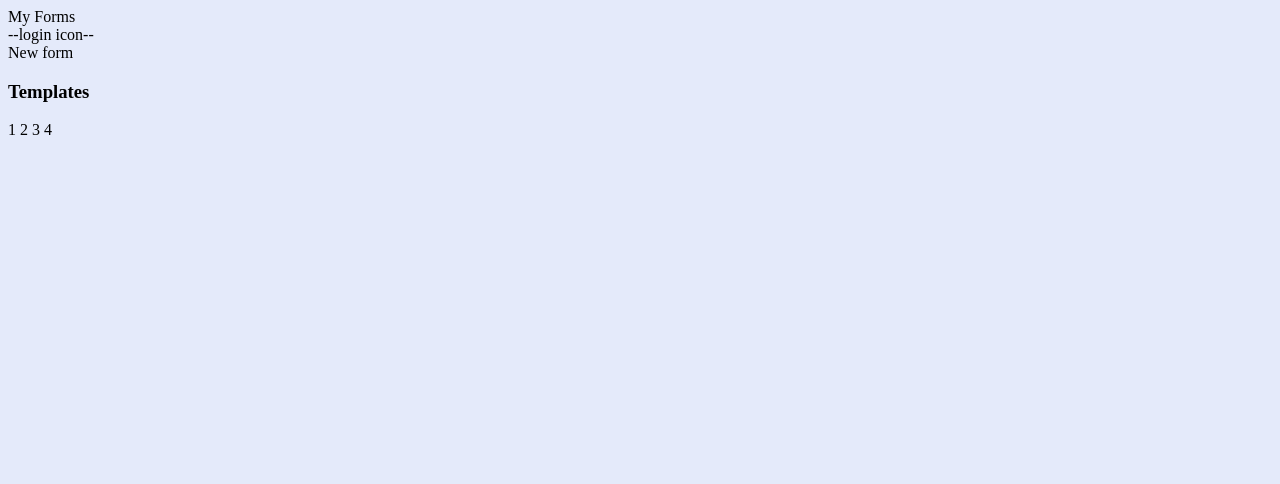
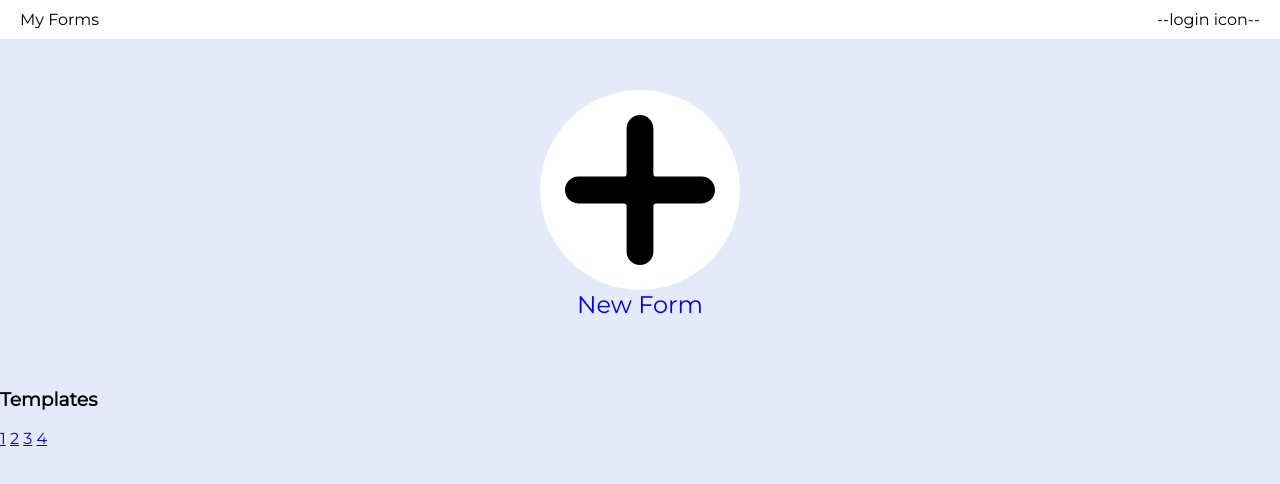
Before and after one commit to kirsider/MyForms, a plain HTML site: page MainPage.html in a window 1280 px wide. Drawn offline with Linux system fonts and the light colour scheme.

Commit message:
added add form link

```diff
--- a/MainPage.html
+++ b/MainPage.html
@@ -1,28 +1,39 @@
 <!DOCTYPE html>
 <html lang="ru">
+
 <head>
-	<meta charset="UTF-8">
+    <meta charset="UTF-8">
     <title>My Forms</title>
     <link rel="stylesheet" href="css/style.css">
 </head>
+
 <body>
-	<header>
-        <div>
+    <header>
+        <div class="main-link">
             My Forms
         </div>
-        <div>
+        <div class="account-link">
             --login icon--
         </div>
     </header>
     <main>
-        <a>New form</a>
+        <div class="box">
+            <a href="/Editor.html">
+                <div class="create-form-box">
+                </div>
+                New Form
+            </a>
+        </div>
+
+
         <div>
             <h3>Templates</h3>
-            <a>1</a>
-            <a>2</a>
-            <a>3</a>
-            <a>4</a>
+            <a href="t1.html">1</a>
+            <a href="t2.html">2</a>
+            <a href="t3.html">3</a>
+            <a href="t4.html">4</a>
         </div>
     </main>
 </body>
+
 </html>
--- a/css/style.css
+++ b/css/style.css
@@ -1,3 +1,50 @@
-* {
+@import url('https://fonts.googleapis.com/css2?family=Montserrat&display=swap');
+
+body {
     background-color: #E4EAFA;
+    font-family: 'Montserrat', sans-serif;
+    margin: auto;
+    margin-top: 40px;
+    align-content: center;
 }
+
+header {
+    position: fixed;
+    top: 0;
+    width: 100%;
+    background-color: white;
+}
+
+.main-link {
+    background-color: inherit;
+    float: left;
+    padding: 10px 20px;
+}
+
+.account-link {
+    background-color: inherit;
+    float: right;
+    padding: 10px 20px;
+}
+
+.create-form-box {
+    padding: 100px;
+    border-radius: 100%;
+    background-color: white;
+    background-image: url("/img/plus-bg.svg");
+    background-size: 75%;
+    background-repeat: no-repeat;
+    background-position: center center;
+}
+
+.box {
+    margin: auto;
+    max-width: fit-content;
+    text-align: center;
+    padding: 50px 0px;
+}
+
+.box > a {
+    text-decoration: none;
+    font-size: 24px;
+}
```
Also changed, not shown: Editor.html (+4 -4 lines), Form.html (+4 -4 lines), SignIn.html (+2 -2 lines), SignUp.html (+6 -6 lines), img/plus-bg.svg (added).
